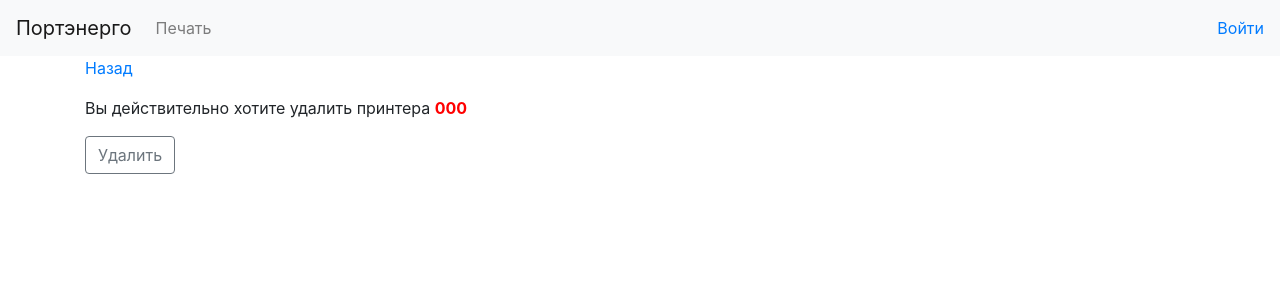
After one commit to UrazbakhtinIVE/InvProd2, a Django app: page /catrige/delete/1/ in a window 1280 px wide. The commit adds this page. Shown: the top 300 px of the page. Run offline with Django 3.2, Linux system fonts and the light colour scheme; tables that the repository leaves empty hold one stand-in row (values such as "Sample post"); some libraries are stand-ins or nearby versions.

Commit message:
Реализовано удаление Картриджей из списка

```diff
--- a/catriges/urls.py
+++ b/catriges/urls.py
@@ -5,6 +5,9 @@ urlpatterns = [
     path('list/', CatrigeListView.as_view(), name='catrige_list'),
     path('detile/<int:pk>/', CatrigeDetailView.as_view(), name='catrige_detile'),
     path('create/', CatrigeCreateView.as_view(), name='create_catrige'),
+    path('update/<int:pk>/', CatrigeUpdateView.as_view(), name='update_catrige'),
+    path('delete/<int:pk>/', CatrigeDelete.as_view(), name='delete_catrige'),
     path('schedulerList/', CatrigeSchedulerListView.as_view(), name='catrige_scheduler_list')
 
+
 ]
--- a/catriges/views.py
+++ b/catriges/views.py
@@ -1,4 +1,5 @@
 from django.db.models import Q
+from django.urls import reverse_lazy
 from django.views.generic import *
 from catriges.models import *
 from catriges.forms import *
@@ -16,13 +17,11 @@ class CatrigeListView(ListView):
         return object_list
 
 
-
 class CatrigeDetailView(DetailView):
     model = Catrige
     queryset = Catrige.objects.all()
     template_name = 'catrige/catrigeDetail.html'
     context_object_name = 'cd'
-
 
 
 class CatrigeCreateView(CreateView):
@@ -32,11 +31,18 @@ class CatrigeCreateView(CreateView):
     template_name = 'catrige/catrigeCreate.html'
 
 
+class CatrigeUpdateView(UpdateView):
+    model = Catrige
+    form_class = CatrigeUpdateForm
+    template_name = 'catrige/catrigeUpdate.html'
 
-# class CatrigeUpdateView(UpdateView):
-#     model = Catrige
-#     form_class = CatrigeUpdateForm
-#     template_name = 'catrige/catrigeUpdate.html'
+
+class CatrigeDelete(DeleteView):
+    model = Catrige
+    template_name = 'catrige/catrigeDelete.html'
+    context_object_name = 'cd'
+    success_url = reverse_lazy('catrige_list')
+
 
 
 
--- /dev/null
+++ b/templates/catrige/catrigeDelete.html
@@ -0,0 +1,27 @@
+{% extends 'base.html' %}
+{% load static %}
+    {% block  header%}
+        {% include 'header.html' %}
+    {% endblock %}
+
+    {% block title %}Удаление принтера{% endblock %}
+
+    {% block content %}
+
+         <div class="container">
+            <div class="row">
+                <div class="col">
+                 <a href="{% url 'catrige_list' %}" >Назад</a>
+                     <form method="POST">
+                    <div class="form-group">
+                        {% csrf_token %}
+                    </div>
+                    <p class="message">Вы действительно хотите удалить принтера <strong class='serialNumber'> {{ cd.serialNumber }}</strong></p>
+                     <button  type="submit" class="btn btn-outline-secondary">Удалить</button>
+                </form>
+                </div>
+            </div>
+        </div>
+
+
+{% endblock %}
--- a/templates/catrige/catrigeList.html
+++ b/templates/catrige/catrigeList.html
@@ -48,8 +48,8 @@
                                     <td><a href="{% url 'catrige_detile' pk=catrige.pk %}">{{ catrige.serialNumber}}</a></td>
                                     <td>{{ catrige.catrigeModel.name }}</td>
                                     <td>{{ catrige.status }}</td>
-                                    <td><a href="#">Изменить</a>
-                                        <a href="#">Удалить</a>
+                                    <td><a href="{% url 'update_catrige' pk=catrige.pk %}">Изменить</a>
+                                        <a href="{% url 'delete_catrige' pk=catrige.pk %}">Удалить</a>
                                     </td>
                                 </tr>
                               </tbody>
--- a/templates/catrige/catrigeUpdate.html
+++ b/templates/catrige/catrigeUpdate.html
@@ -7,9 +7,9 @@
      {% block title %}{% endblock %}
 
     {% block content %}
+
         <div class="container">
-            <br>
-            <h5>Обновить данные</h5>
+            <h5>Обновить данные картриджа {{ cu.serialNumber }}</h5>
             <div class="row">
                  <form method="post">
                         {% csrf_token %}
```
Also changed, not shown: catriges/forms.py (+8 -0 lines).
